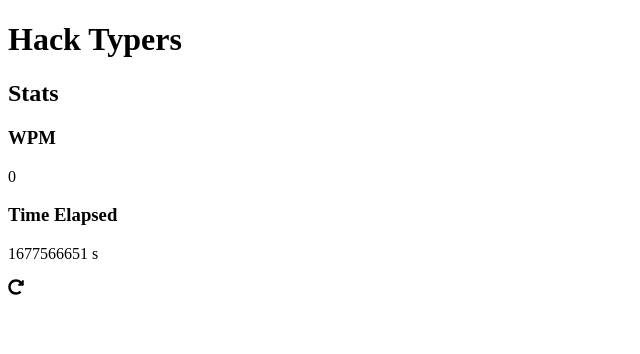
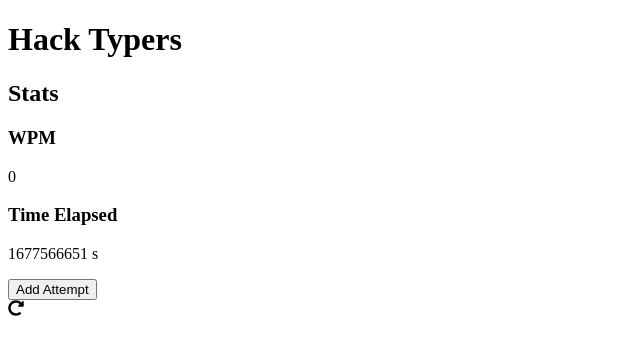
Before and after one commit to donnatopia/hack-typers, a React app: page / in a window 1280 px wide. Shown: the top 354 px of the page, without its empty margins (0-640 px from the left). Built offline with nearby package versions, Linux system fonts and the light colour scheme; no server answers; the HTML template or start-up script is replaced by a standard one.

Commit message:
add attempt to the database

```diff
--- a/client/src/components/App.jsx
+++ b/client/src/components/App.jsx
@@ -5,6 +5,8 @@ import Stats from './Stats.jsx';
 import Options from './Options.jsx';
 
 const App = () => {
+  const user = 'Donna';
+
   // timer states
   const [startTime, setStartTime] = useState(0);
   const [endTime, setEndTime] = useState(0);
@@ -20,7 +22,6 @@ const App = () => {
     axios
       .get('/prompts/total')
       .then(({ data }) => {
-        console.log(data);
         setTotal(data);
       })
       .catch((err) => {
@@ -56,6 +57,8 @@ const App = () => {
       <h1 id='title'>Hack Typers</h1>
       { wordIndex === words.length
         ? <Stats
+            user={ user }
+            prompt={ prompt }
             words={ words }
             startTime={ startTime }
             endTime={ endTime }
--- a/client/src/components/Stats.jsx
+++ b/client/src/components/Stats.jsx
@@ -1,8 +1,42 @@
-import React from 'react';
+import React, { useState } from 'react';
+import axios from 'axios';
 
-const Stats = ({ startTime, endTime, words }) => {
+const Stats = ({ startTime, endTime, words, prompt, user }) => {
+  const [added, setAdded] = useState(false);
+
+  // stats
   const timeElapsed = (endTime - startTime)/1000;
   const wpm = Math.floor((words.length * 60) / timeElapsed);
+
+  // adding to stats database
+  const addAttempt = () => {
+    const options = {
+      method: 'POST',
+      url: '/stats',
+      data: { user, wpm, prompt }
+    }
+
+    axios(options)
+      .then(() => {
+        console.log('added to database');
+      })
+      .catch((err) => {
+        console.log('Error adding to database', err);
+      })
+  };
+
+  // handle attempt
+  const handleAttempt = (e) => {
+    e.preventDefault();
+
+    if (!added) {
+      // method for deleting attempt
+    } else {
+      addAttempt();
+    }
+
+    setAdded(!added);
+  }
 
   return (
     <div id='stats'>
@@ -11,6 +45,9 @@ const Stats = ({ startTime, endTime, words }) => {
       <p>{ wpm }</p>
       <h3>Time Elapsed</h3>
       <p>{ timeElapsed } s</p>
+      <button onClick={e => handleAttempt(e) }>
+        { added ? 'Remove Attempt' : 'Add Attempt' }
+      </button>
     </div>
   );
 }
```
Also changed, not shown: 1 other file (tests, documents, lock files or other folders).
